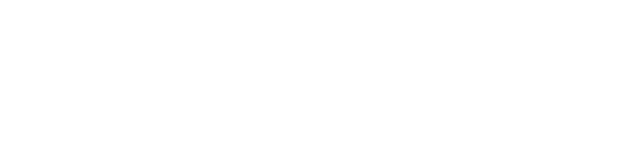
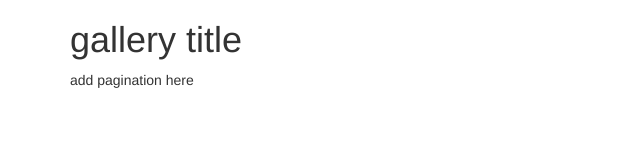
Before and after one commit to sofiapuch/runpathTest, a website: page main.html in a window 1280 px wide. Shown: the whole page, without its empty margins (0-640 px from the left). Drawn offline with nearby package versions, Linux system fonts and the light colour scheme.

Commit message:
basic markup for the gallery + angular parent controller

```diff
--- a/main.html
+++ b/main.html
@@ -9,7 +9,42 @@
 
 <body>
 
+	<div class="container" ng-app="runpathTest" ng-controller="runpathTestCtrl">
 
+		<h1>gallery title</h1>
+
+		<div class="section search-title-section"></div>
+
+		<div class="section gallery-section">
+
+			<div class="row pagination-row">
+
+				<div class="col-xs-12 pull-right">
+					add pagination here
+				</div>
+
+			</div>
+
+			<div class="container">
+
+				<div class="row picture-row">
+
+					<div class="col-md-4 col-xs-12">
+					</div>
+
+				</div>
+
+			</div>
+
+
+
+		</div>
+
+
+
+
+
+	</div>
 
 	<script src="bower_components/angular/angular.js"></script>
 	<script src="src/js/main.js"></script>
--- a/src/js/main.js
+++ b/src/js/main.js
@@ -0,0 +1,5 @@
+angular.module("runpathTest", [])
+
+	.controller("runpathTestCtrl", ['$scope', '$http', function ($scope, $http) {
+
+	}]);
```
